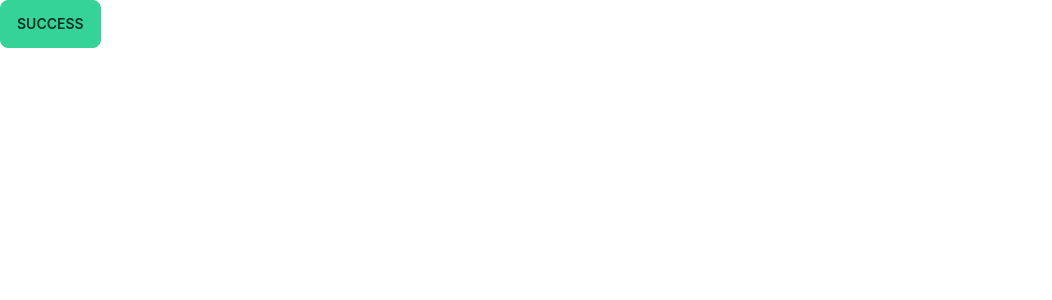
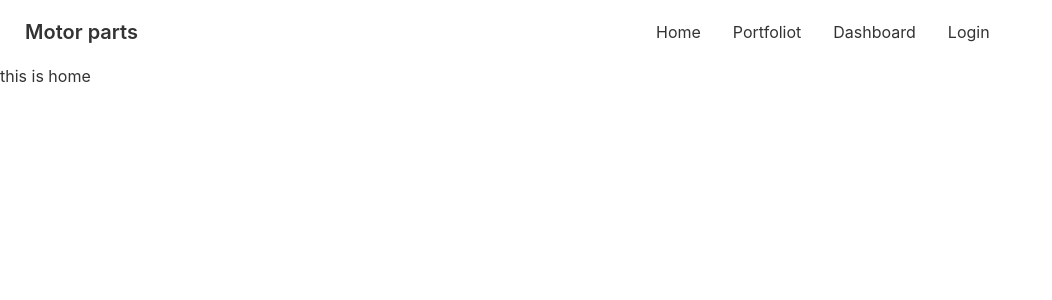
Before and after one commit to AB-Siddique278/manufacturer-website-client-side-12, a React (Create React App) app: page / in a window 1280 px wide. Shown: the top 300 px of the page, without its empty margins (0-1052 px from the left). Built offline with nearby package versions, Linux system fonts and the light colour scheme.

Commit message:
first commit

```diff
--- a/src/App.js
+++ b/src/App.js
@@ -1,10 +1,22 @@
 import logo from './logo.svg';
 import './App.css';
+import { Route, Routes } from 'react-router-dom';
+import Home from './Pages/Home/Home';
+import MyPortfolio from './Pages/MyPortfolio/MyPortfolio';
+import Login from './Pages/Login/Login';
+import Dashboard from './Pages/Dashboard/Dashboard';
+import Navbar from './Pages/Shared/Navbar';
 
 function App() {
   return (
     <div>
-      <button class="btn btn-success">Success</button>
+      <Navbar></Navbar>
+      <Routes>
+        <Route path="/" element={<Home />} />
+        <Route path="myPortfolio" element={<MyPortfolio />} />
+        <Route path="dashboard" element={<Dashboard />} />
+        <Route path="login" element={<Login />} />
+      </Routes>
     </div>
   );
 }
--- /dev/null
+++ b/src/Pages/Dashboard/Dashboard.js
@@ -0,0 +1,11 @@
+import React from 'react';
+
+const Dashboard = () => {
+    return (
+        <div>
+            <h1> this is a dashboard</h1>
+        </div>
+    );
+};
+
+export default Dashboard;
--- /dev/null
+++ b/src/Pages/Home/Home.js
@@ -0,0 +1,11 @@
+import React from 'react';
+
+const Home = () => {
+    return (
+        <div>
+            <h1>this is home </h1>
+        </div>
+    );
+};
+
+export default Home;
--- /dev/null
+++ b/src/Pages/Login/Login.js
@@ -0,0 +1,11 @@
+import React from 'react';
+
+const Login = () => {
+    return (
+        <div>
+
+        </div>
+    );
+};
+
+export default Login;
--- /dev/null
+++ b/src/Pages/MyPortfolio/MyPortfolio.js
@@ -0,0 +1,11 @@
+import React from 'react';
+
+const MyPortfolio = () => {
+    return (
+        <div>
+            <h1> this is my protfolio</h1>
+        </div>
+    );
+};
+
+export default MyPortfolio;
--- /dev/null
+++ b/src/Pages/Shared/Navbar.js
@@ -0,0 +1,48 @@
+import React from 'react';
+import { Link } from 'react-router-dom';
+
+const Navbar = () => {
+    const menuItems = <>
+
+    <li><Link to="/">Home</Link></li>
+    <li><Link to="/myPortfolio">Portfoliot</Link></li>
+    <li><Link to="/dashboard">Dashboard</Link></li>
+    <li><Link to="/login">Login</Link></li>
+
+
+
+
+</>
+    return (
+        <div class="navbar bg-base-100">
+            <div class="navbar-start">
+                <div class="dropdown">
+                    <label tabindex="0" class="btn btn-ghost lg:hidden">
+                        <svg xmlns="http://www.w3.org/2000/svg" class="h-5 w-5" fill="none" viewBox="0 0 24 24" stroke="currentColor"><path stroke-linecap="round" stroke-linejoin="round" stroke-width="2" d="M4 6h16M4 12h8m-8 6h16" /></svg>
+                    </label>
+                    <ul tabindex="0" class="menu menu-compact dropdown-content mt-3 p-2 shadow bg-base-100 rounded-box w-52">
+
+
+                    {menuItems}
+
+
+
+                    </ul>
+                </div>
+                <a class="btn btn-ghost normal-case text-xl">Motor parts</a>
+            </div>
+            <div class="navbar-center hidden lg:flex">
+                <ul class="menu menu-horizontal p-0">
+
+
+                {menuItems}
+
+
+                </ul>
+            </div>
+
+        </div>
+    );
+};
+
+export default Navbar;
--- a/src/index.js
+++ b/src/index.js
@@ -3,11 +3,14 @@ import ReactDOM from 'react-dom/client';
 import './index.css';
 import App from './App';
 import reportWebVitals from './reportWebVitals';
+import { BrowserRouter } from 'react-router-dom';
 
 const root = ReactDOM.createRoot(document.getElementById('root'));
 root.render(
   <React.StrictMode>
-    <App />
+    <BrowserRouter>
+      <App />
+    </BrowserRouter>
   </React.StrictMode>
 );
 
--- a/tailwind.config.js
+++ b/tailwind.config.js
@@ -3,5 +3,20 @@ module.exports = {
   theme: {
     extend: {},
   },
+  daisyui: {
+    themes: [
+      {
+        mytheme: {
+          primary: "#a991f7",
+          secondary: "#f6d860",
+          accent: "#37cdbe",
+          neutral: "#3d4451",
+          "base-100": "#ffffff",
+        },
+      },
+      "dark",
+      "cupcake",
+    ],
+  },
   plugins: [require("daisyui")],
 }
```
